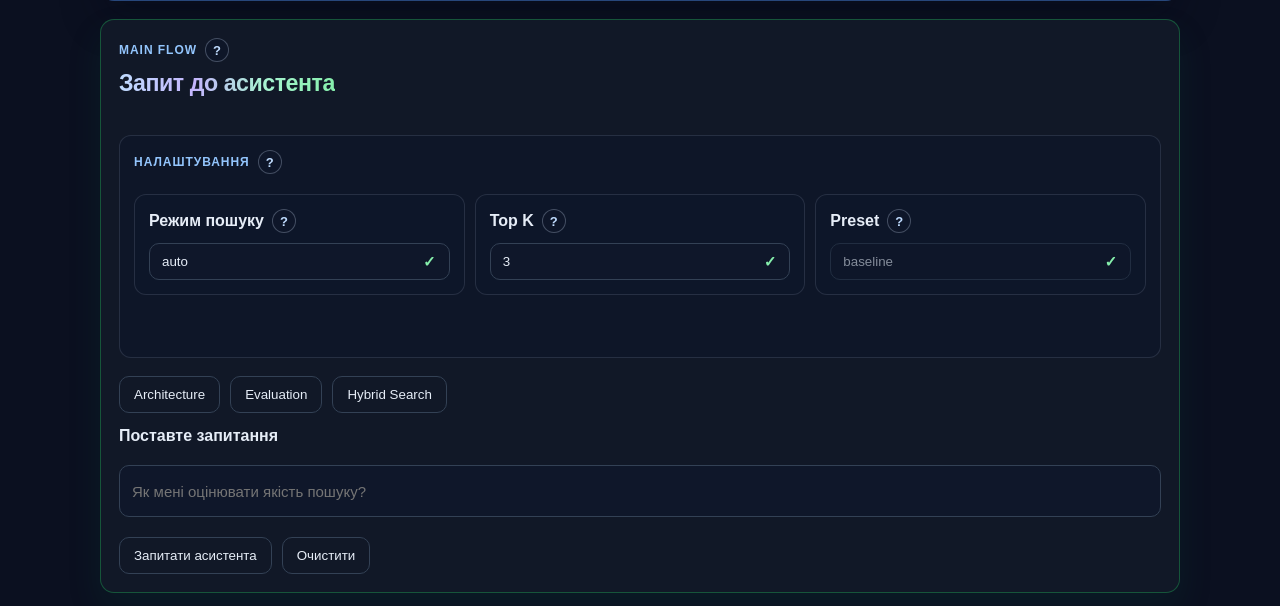
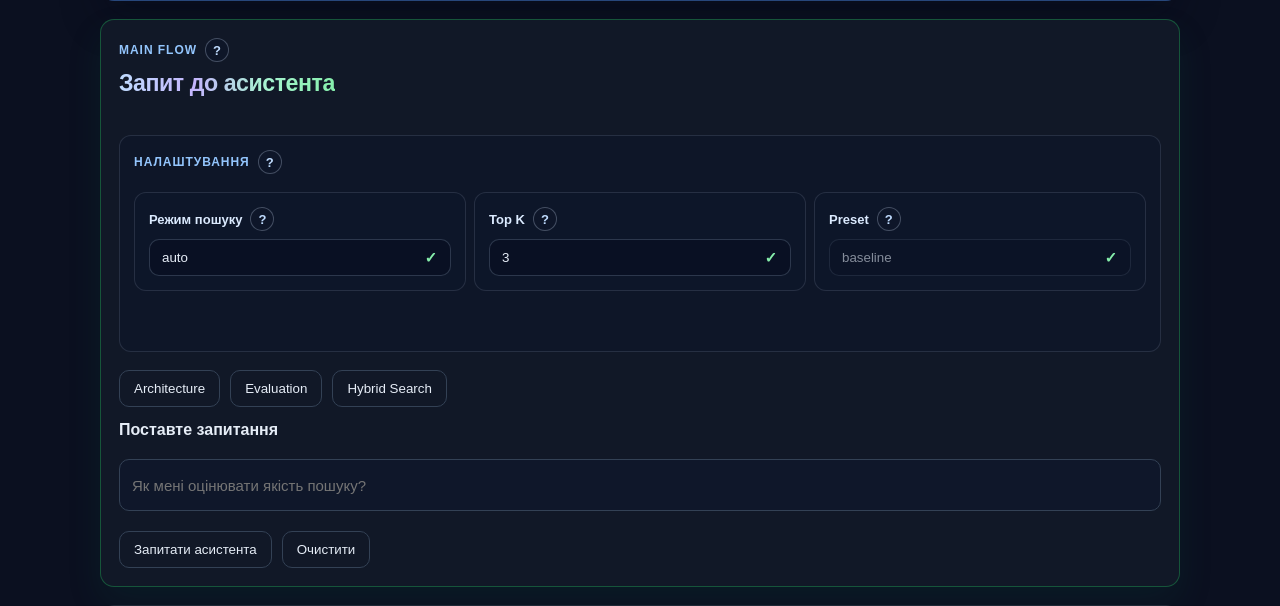
Before and after one commit to drhtka/AI-Knowledge-Assistant, a FastAPI app: page / in a window 1280 px wide. Shown: the part 642-1248 px from the top of the page. Run offline with FastAPI, Linux system fonts and the light colour scheme.

Commit message:
refactor: soften ask settings strip

```diff
--- a/static/css/index.css
+++ b/static/css/index.css
@@ -362,10 +362,11 @@ select:disabled {
 .ask-settings-strip {
     display: flex;
     flex-direction: column;
-    gap: 12px;
-    padding: 14px;
-    border-color: rgba(96, 165, 250, 0.22);
-    background: linear-gradient(180deg, rgba(15, 23, 42, 0.72), rgba(15, 23, 42, 0.54));
+    gap: 10px;
+    padding: 12px;
+    border-color: rgba(96, 165, 250, 0.14);
+    background: linear-gradient(180deg, rgba(15, 23, 42, 0.5), rgba(15, 23, 42, 0.34));
+    box-shadow: none;
 }
 
 .ask-settings-kicker-row {
@@ -375,19 +376,29 @@ select:disabled {
 .ask-settings-row {
     display: grid;
     grid-template-columns: repeat(3, minmax(0, 1fr));
-    gap: 10px;
+    gap: 8px;
 }
 
 .ask-settings-control {
-    padding: 12px;
+    padding: 10px;
     margin: 0;
-    border-color: rgba(51, 65, 85, 0.82);
-    background: rgba(15, 23, 42, 0.68);
+    border-color: rgba(51, 65, 85, 0.58);
+    background: rgba(15, 23, 42, 0.42);
     box-shadow: none;
 }
 
 .ask-settings-control .label-with-tooltip {
-    margin-bottom: 10px;
+    margin-bottom: 8px;
+}
+
+.ask-settings-control label {
+    color: #dbeafe;
+    font-size: 13px;
+}
+
+.ask-settings-control select {
+    background: rgba(2, 6, 23, 0.28);
+    border-color: rgba(71, 85, 105, 0.58);
 }
 
 .overview-card {
```
